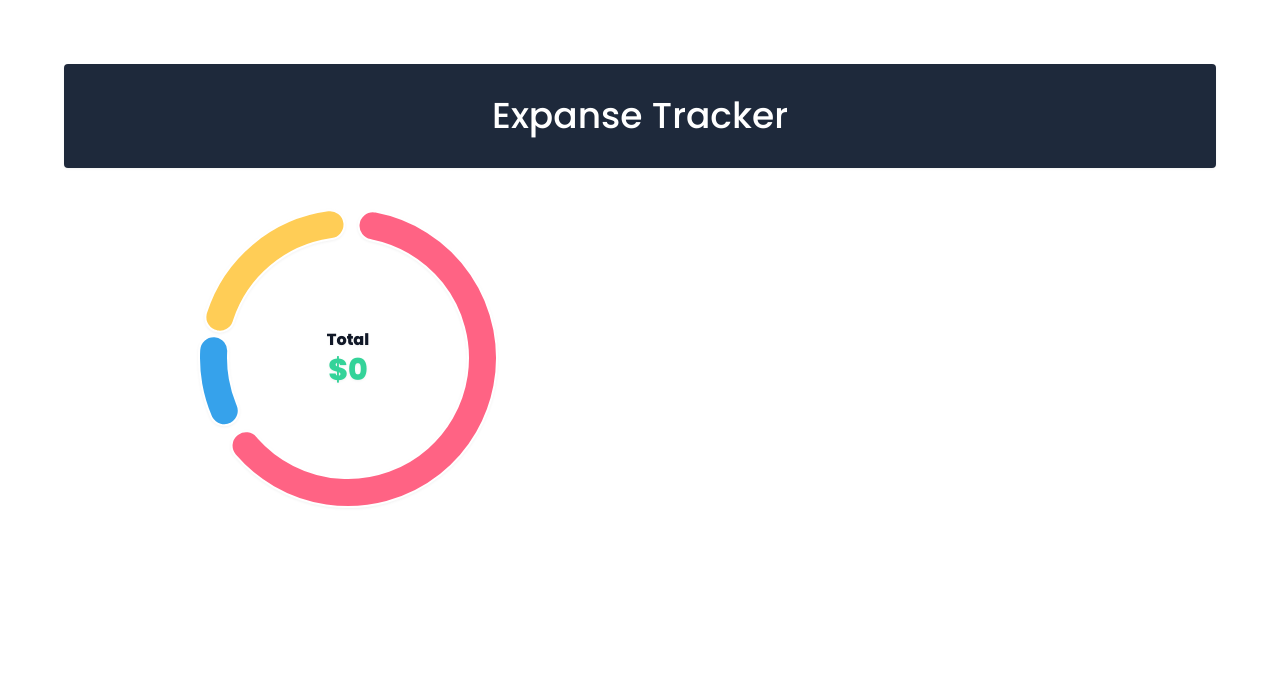
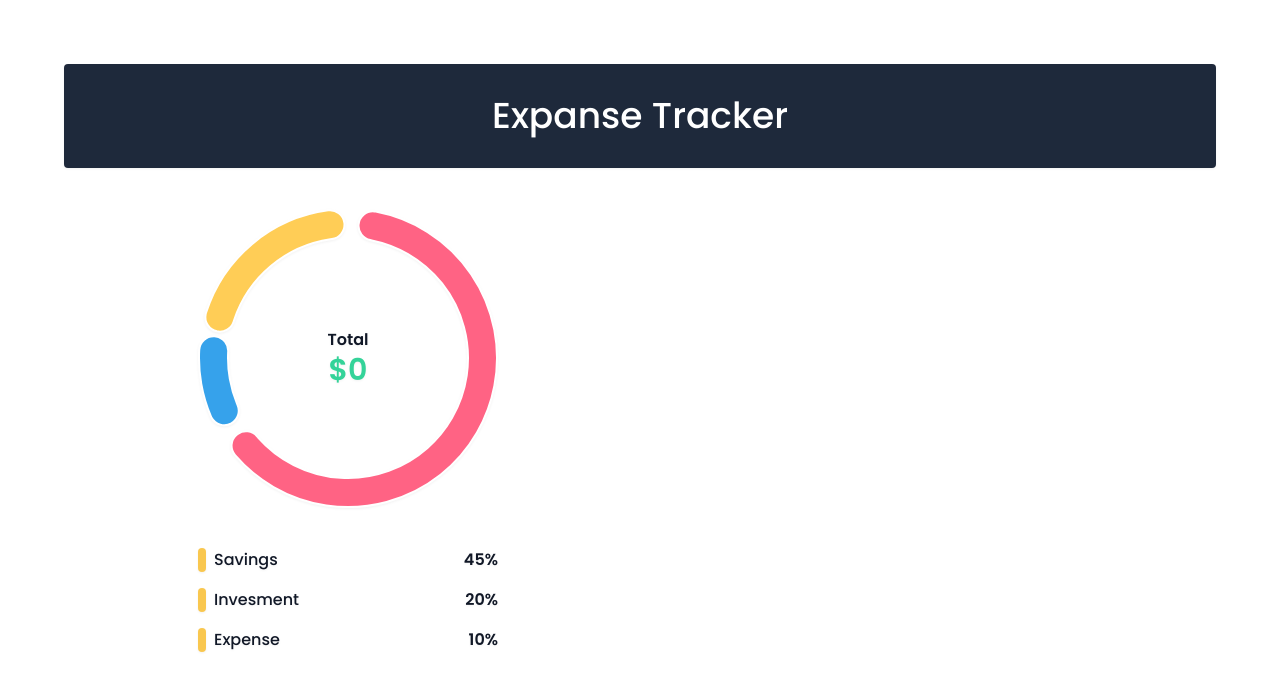
Before and after one commit to PrastowoAdi/expanse_tracker_client, a React (Create React App) app: page / in a window 1280 px wide. Shown: the top 690 px of the page. Built offline with nearby package versions, Linux system fonts and the light colour scheme.

Commit message:
Create label component

```diff
--- a/src/components/Graph.js
+++ b/src/components/Graph.js
@@ -1,6 +1,7 @@
 import React from "react";
 import { Doughnut } from "react-chartjs-2";
 import { Chart, ArcElement } from "chart.js";
+import Labels from "./Labels";
 
 Chart.register(ArcElement);
 
@@ -30,11 +31,14 @@
       <div className="item">
         <div className="chart relative">
           <Doughnut {...config}></Doughnut>
-          <h3 className="mb-4 font-bold title">
+          <h3 className="mb-4 font-semibold title">
             Total <span className="block text-3xl text-emerald-400">${0}</span>
           </h3>
         </div>
-        <div className="flex flex-col py-10 gap-4">{/* Lables */}</div>
+        <div className="flex flex-col py-10 gap-4">
+          {/* Lables */}
+          <Labels />
+        </div>
       </div>
     </div>
   );
--- /dev/null
+++ b/src/components/Labels.js
@@ -0,0 +1,44 @@
+import React from "react";
+
+const obj = [
+  {
+    type: "Savings",
+    color: "#f9c74f",
+    percent: 45,
+  },
+  {
+    type: "Invesment",
+    color: "#f9c74f",
+    percent: 20,
+  },
+  {
+    type: "Expense",
+    color: "#f9c74f",
+    percent: 10,
+  },
+];
+export default function Labels() {
+  return (
+    <>
+      {obj.map((v, i) => (
+        <LabelComponent keu={i} data={v}></LabelComponent>
+      ))}
+    </>
+  );
+}
+
+function LabelComponent({ data }) {
+  if (!data) return <></>;
+  return (
+    <div className="labels flex justify-between">
+      <div className="flex gap-2">
+        <div
+          className="w-2 h-2 rounded py-3"
+          style={{ background: data.color ?? "#f9c74f" }}
+        ></div>
+        <h3 className="text-md">{data.type ?? ""}</h3>
+      </div>
+      <h3 className="font-semibold">{data.percent ?? ""}%</h3>
+    </div>
+  );
+}
```
